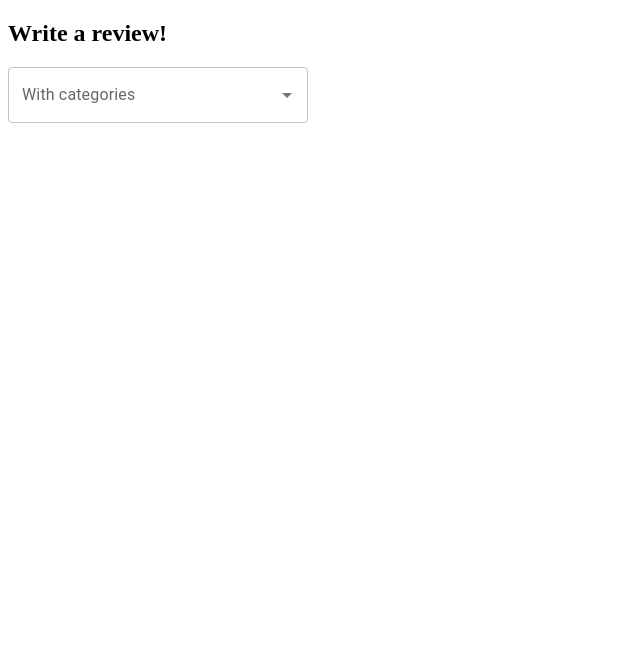
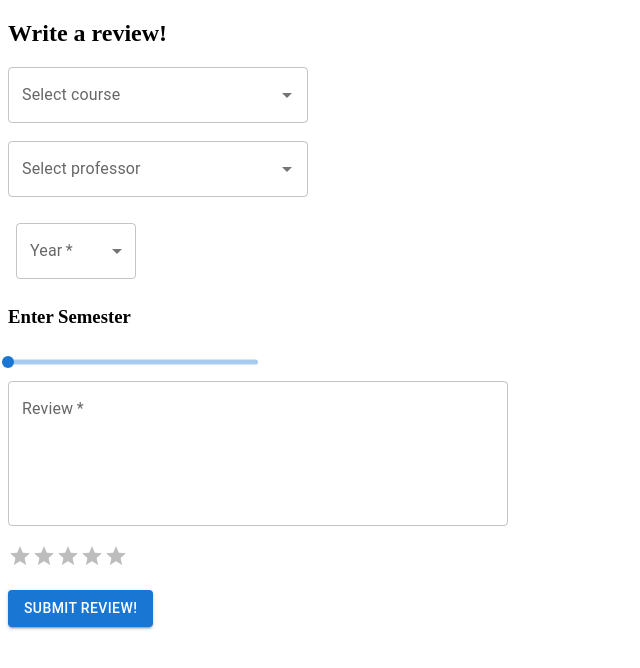
Before and after one commit to gautam1228/Better-Course-Feedback, a React (Vite) app in the folder frontend/: page /writeReviews in a window 1280 px wide. Shown: the top 668 px of the page, without its empty margins (0-640 px from the left). Built offline with nearby package versions, Linux system fonts and the light colour scheme.

Commit message:
Basic functionalities in write-review page are completed

```diff
--- a/frontend/package.json
+++ b/frontend/package.json
@@ -12,6 +12,7 @@
   "dependencies": {
     "@emotion/react": "^11.13.3",
     "@emotion/styled": "^11.13.0",
+    "@mui/icons-material": "^6.1.6",
     "@mui/material": "^6.1.6",
     "react": "^18.3.1",
     "react-dom": "^18.3.1",
--- a/frontend/src/components/Register.jsx
+++ b/frontend/src/components/Register.jsx
@@ -4,7 +4,6 @@ import TextField from '@mui/material/TextField';
 
 import InputLabel from '@mui/material/InputLabel';
 import MenuItem from '@mui/material/MenuItem';
-import FormHelperText from '@mui/material/FormHelperText';
 import FormControl from '@mui/material/FormControl';
 import Select from '@mui/material/Select';
 
@@ -14,14 +13,10 @@ export default function Register() {
     const [password, setPassword] = useState('');
     const [branch, setBranch] = React.useState('');
 
-    const handleSubmit = (event) =>{
-        event.preventDefault();
-    }
-
     return (
         <div style= {styles.container}>
             <h2>Register</h2>
-            <form onSubmit={handleSubmit} style={styles.form}>
+            <form onSubmit={(event) =>{event.preventDefault();}} style={styles.form}>
                 <TextField
                 required
                 id="name"
--- a/frontend/src/components/WriteReviews.jsx
+++ b/frontend/src/components/WriteReviews.jsx
@@ -1,34 +1,139 @@
 import React, { useState } from 'react';
+
 import TextField from '@mui/material/TextField';
 import Autocomplete from '@mui/material/Autocomplete';
-
+import InputLabel from '@mui/material/InputLabel';
+import MenuItem from '@mui/material/MenuItem';
+import FormControl from '@mui/material/FormControl';
+import Select from '@mui/material/Select';
+import Slider from '@mui/material/Slider';
+import Rating from '@mui/material/Rating';
+import StarIcon from '@mui/icons-material/Star';
+import Button from '@mui/material/Button';
 
 export default function WriteReviews(){
-
-    const options = courses.map((option) => {
-        const dept = option.code.substring(0, 3);
-        return {
-            dept, ...option
-        };
-    });
+    const [course, setCourse] = useState('');
+    const [professor, setProfessor] = useState('');
+    const [year, setYear] = useState('');
+    const [semester, setSemester] = React.useState(0);
+    const [review, setReview] = useState('');
+    const [rating, setRating] = React.useState(0);
+    const [hoverRating, setHoverRating] = React.useState(-1);
 
     return(
         <div>
         <h2>Write a review!</h2>
+        <form onSubmit={(event) =>{event.preventDefault();}}>
+            <Autocomplete
+                required
+                options={courses.sort((a, b) => a.code.substring(0, 3).localeCompare(b.code.substring(0, 3)))}
+                groupBy={(option) => option.code.substring(0, 3)}
+                getOptionLabel={(option) => option.title}
+                onChange={(event, val) => {setCourse(val); console.log(val);}}
+                sx={{ width: 300 }}
+                renderInput={(params) => <TextField {...params} label="Select course" />}
+            />
+            <br />
 
-        <Autocomplete
-        options={options.sort((a, b) => -b.dept.localeCompare(a.dept))}
-        groupBy={(option) => option.dept}
-        getOptionLabel={(option) => option.title}
-        sx={{ width: 300 }}
-        renderInput={(params) => <TextField {...params} label="With categories" />}
-        />
+            <Autocomplete
+                required
+                options={professors.sort((a, b) => a.name[0].localeCompare(b.name[0]))}
+                getOptionLabel={(option) => option.name}
+                onChange={(event, val) => {setProfessor(val); console.log(val);}}
+                sx={{ width: 300 }}
+                renderInput={(params) => <TextField {...params} label="Select professor" />}
+            />
+            <br />
 
+            <FormControl required sx={{ m: 1, minWidth: 120 }}>
+                <InputLabel id="year-input">Year</InputLabel>
+                <Select
+                    required
+                    labelId="year-label"
+                    id="year"
+                    value={year}
+                    label="Year *"
+                    onChange={(event) =>{setYear(event.target.value); console.log(event.target.value)}}
+                    >
+                    <MenuItem value= ''>
+                    <em>None</em>
+                    </MenuItem>
+                    <MenuItem value={2017}>2017</MenuItem>
+                    <MenuItem value={2018}>2018</MenuItem>
+                    <MenuItem value={2019}>2019</MenuItem>
+                    <MenuItem value={2020}>2020</MenuItem>
+                    <MenuItem value={2021}>2021</MenuItem>
+                    <MenuItem value={2023}>2023</MenuItem>
+                    <MenuItem value={2024}>2024</MenuItem>
+                </Select>
+            </FormControl>
+            <br />
+
+            <h3>Enter Semester</h3>
+            <Slider
+                required
+                size= "small"
+                aria-label="semester"
+                defaultValue={1}
+                step={1}
+                valueLabelDisplay="auto"
+                min={1}
+                max={8}
+                onChange={(event, val) => {setSemester(val); console.log(val);}}
+                sx={{
+                    width: 250,
+                    height: 5
+                }}
+            />
+            <br />
+
+            <TextField
+                required
+                id="review"
+                label="Review"
+                variant="outlined"
+                type= 'text'
+                placeholder='Post a review...'
+                value= {review}
+                onChange={(event) =>{setReview(event.target.value); console.log(event.target.value)}}
+                sx={{
+                    width: 500,
+                }}
+                multiline
+                rows={4}
+                inputProps={{
+                    style: {
+                        height: '10px',
+                        padding: '10px',
+                    }
+                }}
+            />
+            <br />
+            <br />
+            <Rating
+                required
+                name="hover-feedback"
+                value={rating}
+                onChange={(event, newRating) => {setRating(newRating); console.log(newRating)}}
+                onChangeActive={(event, newHoverRating) => {setHoverRating(newHoverRating); console.log(newHoverRating)}}
+                emptyIcon={<StarIcon style={{ opacity: 1 }} fontSize="inherit" />}
+                // getLabelText={(value) => {
+                //     return `${value} Star${value !== 1 ? 's' : ''}, ${labels[value]}`;
+                //   }}
+            />
+            <br />
+            <br />
+
+            <Button variant="contained" type='submit'>Submit Review!</Button>
+            <br />
+        </form>
         </div>
     );
 };
 
-const courses = [{ code: 'CSE102', title: 'Data Structures and Algorithms' },
+const courses =
+[
+    { code: 'CSE102', title: 'Data Structures and Algorithms' },
     { code: 'CSE231', title: 'Operating Systems' },
     { code: 'CSE201', title: 'Advanced Programming' },
     { code: 'ECE250', title: 'Signals and Systems' },
@@ -37,3 +142,40 @@ const courses = [{ code: 'CSE102', title: 'Data Structures and Algorithms' },
     { code: 'MTH377', title: 'Convex Optimization' },
     { code: 'ECO223', title: 'Money and Banking' },
 ];
+
+const professors =
+[
+    { name: 'Pankaj Jalote'},
+    { name: 'Tammam Tillo'},
+    { name: 'Rajiv Ratan'},
+    { name: 'Payal Mukherji'},
+    { name: 'Piyush Kedia'},
+    { name: 'Sanjit Kaul'},
+    { name: 'Jainendra Shukla'},
+    { name: 'Kiriti Kanjilal'},
+    { name: 'Sujay Deb'},
+    { name: 'Koteswar Rao Jerripothula'},
+    { name: 'Dhruv Kumar'},
+    { name: 'Rajiv Raman'},
+    { name: 'Satish Kumar Pandey'},
+    { name: 'Anubha Gupta'},
+    { name: 'Ashish Kumar Pandey'},
+    { name: 'A V Subramanyam'},
+    { name: 'Mukesh Mohania'},
+    { name: 'Diptapriyo Majumdar'},
+    { name: 'Ruhi Sonal'},
+    { name: 'Supratim Shit'},
+    { name: 'Saket Anand'},
+    { name: 'Pushpendra Singh'},
+    { name: 'Vinayak Abrol'},
+    { name: 'Anuj Grover'}
+]
+
+// const labels = {
+//     1: 'Avoid Completely',
+//     2: 'Needs Improvement',
+//     3: 'Decent Option',
+//     4: 'Worth Considering',
+//     5: 'Highly Recommended',
+// };
+// NOTE: NOT WORKING PROPERLY
```
Also changed, not shown: 1 other file (tests, documents, lock files or other folders).
